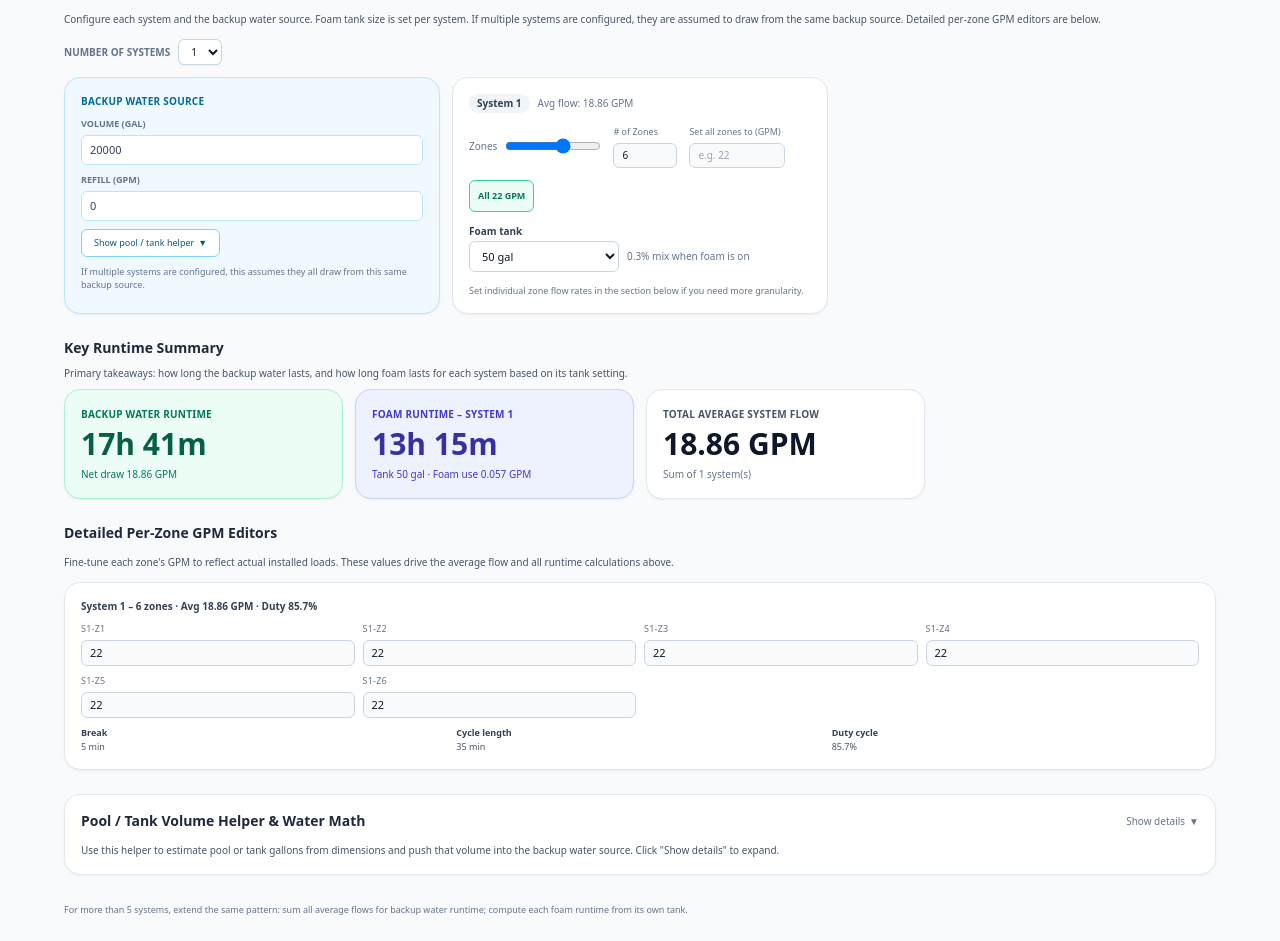
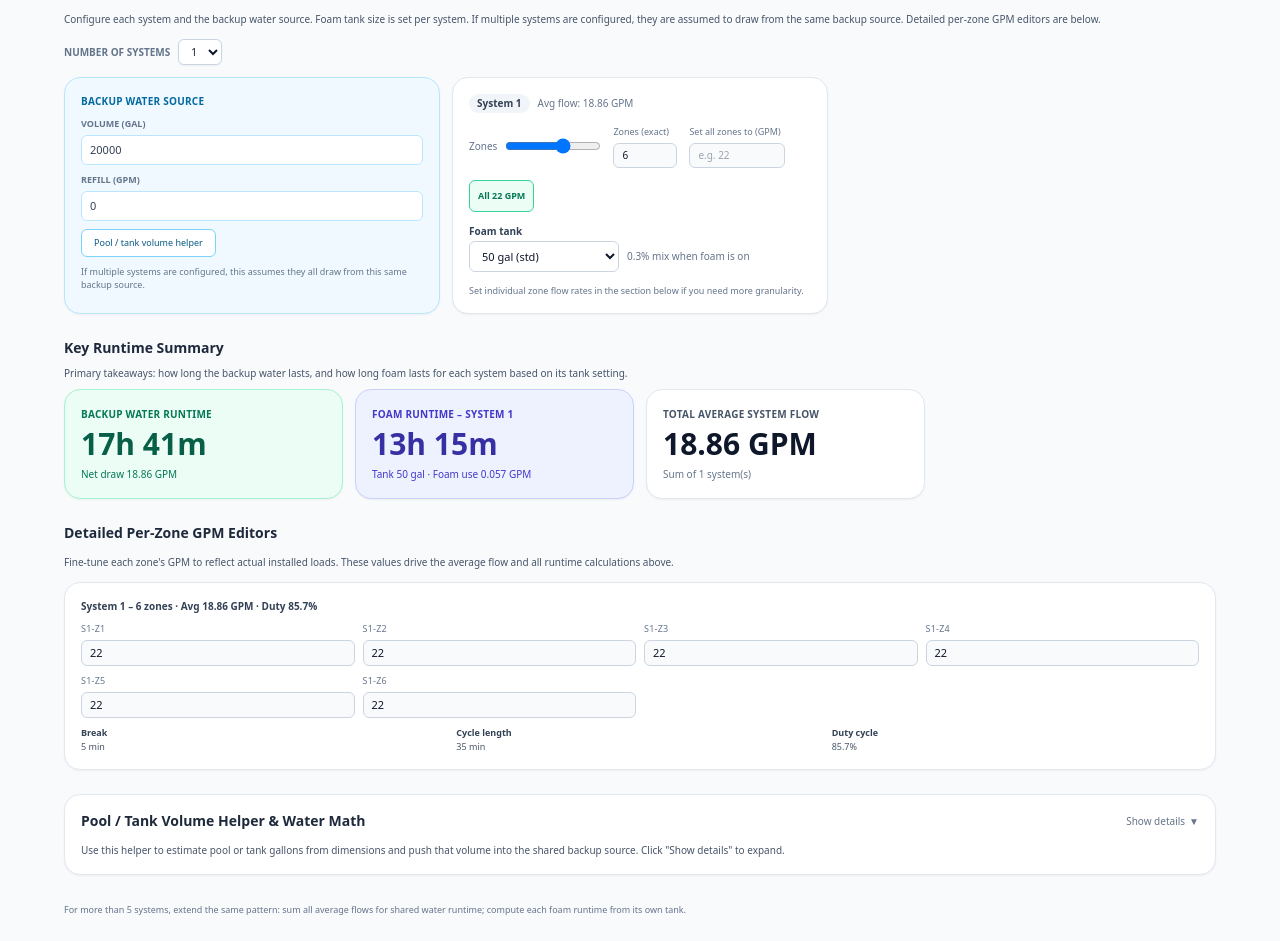
Before and after one commit to cappadonna06/Pool-and-Foam-Calculator, a Next.js app: page / in a window 1280 px wide. Shown: the part 124-1065 px from the top of the page. Built offline with nearby package versions, Linux system fonts and the light colour scheme.

Commit message:
Refactor comments and variable names for clarity

```diff
--- a/app/page.tsx
+++ b/app/page.tsx
@@ -18,12 +18,12 @@ const BREAK_MAP: Record<number, number> = {
   6: 5,
   7: 2,
   8: 2,
-  9: 2
+  9: 2,
 };
 
 const FOAM_TANK_OPTIONS = [25, 50, 100, 150];
 const FOAM_DEFAULT = 50;
-// ↑ Foam concentration updated 0.25% → 0.3%
+// 0.25% → 0.3%
 const FOAM_MIX_RATIO = 0.003; // 0.3%
 
 function clamp(n: number, min: number, max: number) {
@@ -56,14 +56,13 @@ function computeSystem(zones: number, gpmValues: number[]) {
     cycleMin,
     dutyCycle,
     avgGpm,
-    activeGpm
+    activeGpm,
   };
 }
 
-// Foam runtime now uses "usable" tank = selected size - 5 gal (not below 0)
+// Foam runtime uses usable volume = selected tank − 5 gal (not below 0)
 function computeFoamRuntime(avgGpm: number, foamTankGallons: number) {
   const avgUseGpm = Math.max(0, avgGpm || 0);
-  // apply -5 gal buffer to selected tank size
   const usableTank = Math.max(0, (Number(foamTankGallons) || 0) - 5);
 
   if (!usableTank || !avgUseGpm) {
@@ -80,7 +79,7 @@ function computeFoamRuntime(avgGpm: number, foamTankGallons: number) {
   return {
     foamUseGpm,
     minutes,
-    label: `${hours}h ${mins}m`
+    label: `${hours}h ${mins}m`,
   };
 }
 
@@ -90,26 +89,26 @@ type SystemConfig = {
   foamTankGallons: number;
 };
 
-export default function Page() {
+export default function App() {
   const [systemCount, setSystemCount] = useState<number>(1);
 
   const [systems, setSystems] = useState<SystemConfig[]>(() =>
     Array.from({ length: MAX_SYSTEMS }, () => ({
       zones: 6,
-      // Default per-zone GPM 20 → 22
+      // Default per-zone GPM = 22
       gpmValues: Array.from({ length: MAX_ZONES }, () => 22),
-      foamTankGallons: FOAM_DEFAULT
+      foamTankGallons: FOAM_DEFAULT,
     }))
   );
 
-  // 🔧 Backup water source: keep UI values as strings so the field can be cleared
+  // Backup water source inputs (as strings so users can clear the field without forcing 0)
   const [sourceGallonsInput, setSourceGallonsInput] = useState<string>("20000");
   const [sourceRefillInput, setSourceRefillInput] = useState<string>("0");
-  // Parse to numbers only for calculations
+  // Derived numeric values used for all calculations
   const sourceGallons = Math.max(0, parseFloat(sourceGallonsInput || "0") || 0);
   const sourceRefillGpm = Math.max(0, parseFloat(sourceRefillInput || "0") || 0);
 
-  // Pool / tank helper
+  // Pool helper (feeds shared source)
   const [poolShape, setPoolShape] = useState<"rect" | "circle">("rect");
   const [poolLength, setPoolLength] = useState<number>(30);
   const [poolWidth, setPoolWidth] = useState<number>(15);
@@ -117,11 +116,11 @@ export default function Page() {
   const [poolShallow, setPoolShallow] = useState<number>(3.5);
   const [poolDeep, setPoolDeep] = useState<number>(6);
 
-  // Collapsibles
+  // Collapsibles (for helpers/explanations only)
   const [showSourceDetails, setShowSourceDetails] = useState<boolean>(false);
   const [showFoamDetails, setShowFoamDetails] = useState<boolean>(false);
 
-  // Per-system math
+  // --- Per-system math ---
   const systemStats = useMemo(
     () => systems.map((s) => computeSystem(s.zones, s.gpmValues)),
     [systems]
@@ -133,13 +132,13 @@ export default function Page() {
     [systemStats, activeCount]
   );
 
-  // Combined average demand
+  // Combined average demand on the shared source
   const totalAvgGpm = useMemo(
     () => activeStats.reduce((sum, s) => sum + s.avgGpm, 0),
     [activeStats]
   );
 
-  // Pool / tank volume helper
+  // Pool volume helper
   const poolGallons = useMemo(() => {
     const shallow = Math.max(0, Number(poolShallow) || 0);
     const deep = Math.max(0, Number(poolDeep) || 0);
@@ -161,7 +160,7 @@ export default function Page() {
     }
   }, [poolShape, poolLength, poolWidth, poolDiameter, poolShallow, poolDeep]);
 
-  // Backup water runtime (all active systems)
+  // Shared backup water runtime (all active systems drawing)
   const sharedRuntime = useMemo(() => {
     const avgUseGpm = Math.max(0, totalAvgGpm || 0);
     const refill = Math.max(0, Number(sourceRefillGpm) || 0);
@@ -172,14 +171,14 @@ export default function Page() {
       return {
         netDraw,
         label: "N/A",
-        minutes: null as number | null
+        minutes: null as number | null,
       };
     }
     if (netDraw <= 0) {
       return {
         netDraw,
         label: "Unlimited (refill ≥ total demand)",
-        minutes: null as number | null
+        minutes: null as number | null,
       };
     }
 
@@ -190,11 +189,11 @@ export default function Page() {
     return {
       netDraw,
       minutes,
-      label: `${hours}h ${mins}m`
+      label: `${hours}h ${mins}m`,
     };
   }, [totalAvgGpm, sourceGallons, sourceRefillGpm]);
 
-  // Foam runtimes per active system (now uses tank-5 gal internally)
+  // Foam runtimes per active system
   const foamRuntimes = useMemo(
     () =>
       activeStats.map((s, i) =>
@@ -217,7 +216,7 @@ export default function Page() {
       const next = [...prev];
       next[index] = {
         ...next[index],
-        gpmValues: Array.from({ length: MAX_ZONES }, () => value)
+        gpmValues: Array.from({ length: MAX_ZONES }, () => value),
       };
       return next;
     });
@@ -240,7 +239,6 @@ export default function Page() {
 
   const applyPoolToSource = () => {
     if (poolGallons && isFinite(poolGallons)) {
-      // write as string so the input field updates nicely
       setSourceGallonsInput(String(poolGallons));
       setShowSourceDetails(true);
     }
@@ -250,27 +248,24 @@ export default function Page() {
     <div className="min-h-screen w-full bg-slate-50 text-slate-900 flex items-start justify-center p-6">
       <div className="w-full max-w-6xl space-y-6">
         {/* TITLE */}
-        <header className="space-y-1 flex flex-col gap-2">
+        <header className="space-y-1 flex flex-col md:flex-row md:items-baseline md:justify-between gap-2">
           <div>
             <h1 className="text-3xl font-semibold tracking-tight text-slate-900">
               Back-up Water & Foam Runtime Calculator
             </h1>
             <p className="text-sm text-slate-600">
-              Configure up to 5 systems, a backup water source, and individual foam
-              tanks to understand continuous runtime capacity.
+              Configure up to 5 systems, a backup water source, and individual foam tanks to understand continuous runtime capacity.
             </p>
           </div>
         </header>
 
-        {/* SYSTEM CONFIGURATION BLOCK + BACKUP SOURCE CARD */}
+        {/* SYSTEM CONFIGURATION BLOCK + SHARED SOURCE CARD */}
         <section className="space-y-3">
           <h2 className="text-sm font-semibold text-slate-800">
             System and Back-up Water Source Configuration
           </h2>
           <p className="text-[10px] text-slate-600">
-            Configure each system and the backup water source. Foam tank size is set
-            per system. If multiple systems are configured, they are assumed to draw
-            from the same backup source. Detailed per-zone GPM editors are below.
+            Configure each system and the backup water source. Foam tank size is set per system. If multiple systems are configured, they are assumed to draw from the same backup source. Detailed per-zone GPM editors are below.
           </p>
           <div className="flex items-center gap-2 mt-1 text-[10px]">
             <span className="uppercase text-slate-500 font-semibold">
@@ -292,9 +287,8 @@ export default function Page() {
               ))}
             </select>
           </div>
-
           <div className="grid grid-cols-1 md:grid-cols-2 xl:grid-cols-3 gap-3">
-            {/* Backup water source card */}
+            {/* Shared backup source card (light blue) */}
             <div className="bg-sky-50 border border-sky-200 rounded-2xl p-4 shadow-sm space-y-2">
               <div className="text-[10px] font-semibold uppercase tracking-wide text-sky-700">
                 Backup Water Source
@@ -328,23 +322,14 @@ export default function Page() {
               <button
                 type="button"
                 onClick={() => setShowSourceDetails((v) => !v)}
-                className="mt-2 px-3 py-1.5 rounded-md border border-sky-300 text-sky-800 bg-white hover:bg-sky-50 text-[9px] font-medium inline-flex items-center gap-1"
+                className="mt-2 px-3 py-1.5 rounded-md border border-sky-300 text-sky-800 bg-white hover:bg-sky-50 text-[9px] font-medium"
               >
-                {showSourceDetails ? (
-                  <>
-                    <span>Hide pool / tank helper</span>
-                    <span>▲</span>
-                  </>
-                ) : (
-                  <>
-                    <span>Show pool / tank helper</span>
-                    <span>▼</span>
-                  </>
-                )}
+                {showSourceDetails
+                  ? "Hide pool / source helper"
+                  : "Pool / tank volume helper"}
               </button>
               <p className="text-[9px] text-slate-500 mt-1">
-                If multiple systems are configured, this assumes they all draw from
-                this same backup source.
+                If multiple systems are configured, this assumes they all draw from this same backup source.
               </p>
             </div>
 
@@ -352,7 +337,7 @@ export default function Page() {
             {Array.from({ length: activeCount }, (_, sIdx) => {
               const stats = activeStats[sIdx];
               const cfg = systems[sIdx];
-              // check for all 22 GPM now
+              // check for all 22 now
               const all22 = cfg.gpmValues
                 .slice(0, cfg.zones)
                 .every((v) => v === 22);
@@ -387,7 +372,7 @@ export default function Page() {
                               parseInt(e.target.value, 10),
                               1,
                               MAX_ZONES
-                            )
+                            ),
                           })
                         }
                         className="w-24"
@@ -395,9 +380,7 @@ export default function Page() {
                     </div>
 
                     <div className="flex flex-col gap-1">
-                      <span className="text-[9px] text-slate-500">
-                        # of Zones
-                      </span>
+                      <span className="text-[9px] text-slate-500">Zones (exact)</span>
                       <input
                         type="number"
                         min={1}
@@ -409,7 +392,7 @@ export default function Page() {
                               parseInt(e.target.value || "1", 10),
                               1,
                               MAX_ZONES
-                            )
+                            ),
                           })
                         }
                         className="w-16 rounded-md bg-slate-50 border border-slate-300 px-2 py-1 text-[10px]"
@@ -417,13 +400,11 @@ export default function Page() {
                     </div>
 
                     <div className="flex flex-col gap-1">
-                      <span className="text-[9px] text-slate-500">
-                        Set all zones to (GPM)
-                      </span>
+                      <span className="text-[9px] text-slate-500">Set all zones to (GPM)</span>
                       <input
                         type="number"
                         min={0}
-                        step={0.1}
+                        step={1}
                         placeholder="e.g. 22"
                         className="w-24 rounded-md bg-slate-50 border border-slate-300 px-2 py-1 text-[10px]"
                         onBlur={(e) => {
@@ -457,7 +438,7 @@ export default function Page() {
                             foamTankGallons: Math.max(
                               0,
                               Number(e.target.value) || 0
-                            )
+                            ),
                           })
                         }
                         className="w-full max-w-[150px] rounded-md bg-white border border-slate-300 px-2 py-1.5 text-[11px]"
@@ -465,7 +446,7 @@ export default function Page() {
                         <option value={0}>No foam</option>
                         {FOAM_TANK_OPTIONS.map((size) => (
                           <option key={size} value={size}>
-                            {size} gal{size === FOAM_DEFAULT ? "" : ""}
+                            {size} gal{size === FOAM_DEFAULT ? " (std)" : ""}
                           </option>
                         ))}
                       </select>
@@ -485,14 +466,14 @@ export default function Page() {
           </div>
         </section>
 
-        {/* KEY RUNTIME SUMMARY */}
+        {/* KEY RUNTIME SUMMARY: WATER + FOAM */}
         <section className="space-y-2">
           <h2 className="text-sm font-semibold text-slate-800">
             Key Runtime Summary
           </h2>
           <p className="text-[10px] text-slate-600">
-            Primary takeaways: how long the backup water lasts, and how long foam
-            lasts for each system based on its tank setting.
+            Primary takeaways: how long the backup water lasts, and how long
+            foam lasts for each system based on its tank setting.
           </p>
           <div className="grid grid-cols-1 md:grid-cols-3 xl:grid-cols-4 gap-3">
             <HighlightCard
@@ -533,7 +514,7 @@ export default function Page() {
           </div>
         </section>
 
-        {/* PER-ZONE GPM EDITORS */}
+        {/* PER-ZONE GPM EDITORS (SEPARATE, ALWAYS READY) */}
         <section className="space-y-3">
           <h2 className="text-sm font-semibold text-slate-800">
             Detailed Per-Zone GPM Editors
@@ -553,8 +534,7 @@ export default function Page() {
                 >
                   <div className="text-[10px] font-semibold text-slate-700 mb-1">
                     System {sIdx + 1} – {stats.z} zones · Avg{" "}
-                    {stats.avgGpm.toFixed(2)} GPM · Duty{" "}
-                    {(stats.dutyCycle * 100).toFixed(1)}%
+                    {stats.avgGpm.toFixed(2)} GPM · Duty {(stats.dutyCycle * 100).toFixed(1)}%
                   </div>
                   <div className="grid grid-cols-2 md:grid-cols-3 lg:grid-cols-4 gap-2">
                     {Array.from({ length: stats.z }, (_, zIdx) => (
@@ -565,7 +545,7 @@ export default function Page() {
                         <input
                           type="number"
                           min={0}
-                          // ↑ arrows now change by 1 instead of 0.1
+                          // arrows change by 1
                           step={1}
                           value={cfg.gpmValues[zIdx] ?? 0}
                           onChange={(e) =>
@@ -586,15 +566,11 @@ export default function Page() {
                       <div>{stats.breakMin} min</div>
                     </div>
                     <div>
-                      <div className="font-semibold text-slate-700">
-                        Cycle length
-                      </div>
+                      <div className="font-semibold text-slate-700">Cycle length</div>
                       <div>{stats.cycleMin} min</div>
                     </div>
                     <div>
-                      <div className="font-semibold text-slate-700">
-                        Duty cycle
-                      </div>
+                      <div className="font-semibold text-slate-700">Duty cycle</div>
                       <div>{(stats.dutyCycle * 100).toFixed(1)}%</div>
                     </div>
                   </div>
@@ -604,7 +580,7 @@ export default function Page() {
           </div>
         </section>
 
-        {/* POOL / TANK HELPER & WATER MATH (COLLAPSIBLE) */}
+        {/* OPTIONAL HELPERS & MATH EXPLANATIONS */}
         <section className="bg-white border border-slate-200 rounded-2xl p-4 shadow-sm space-y-3">
           <div className="flex items-center justify-between">
             <h2 className="text-sm font-semibold text-slate-800">
@@ -631,7 +607,7 @@ export default function Page() {
           {!showSourceDetails && (
             <p className="text-[10px] text-slate-600">
               Use this helper to estimate pool or tank gallons from dimensions and
-              push that volume into the backup water source. Click "Show details" to
+              push that volume into the shared backup source. Click "Show details" to
               expand.
             </p>
           )}
@@ -643,9 +619,9 @@ export default function Page() {
                   Water source math (all active systems)
                 </div>
                 <p>
-                  Total avg demand = sum of each system&apos;s avg GPM. Net draw =
-                  total demand − refill. Runtime = source gallons ÷ net draw when net
-                  draw &gt; 0.
+                  Total avg demand = sum of each system's avg GPM. Net draw = total
+                  demand − refill. Runtime = source gallons ÷ net draw when net draw
+                  &gt; 0.
                 </p>
                 <ul className="list-disc list-inside space-y-1 text-slate-600">
                   <li>Total avg demand: {totalAvgGpm.toFixed(2)} GPM</li>
@@ -660,8 +636,8 @@ export default function Page() {
                   Pool / tank volume
                 </div>
                 <p className="text-slate-600">
-                  Estimate a pool or tank volume with average depth and apply it to
-                  the backup water source.
+                  Estimate a pool or tank volume with average depth and apply it to the
+                  shared backup source.
                 </p>
                 <div className="flex items-center gap-3 text-[10px]">
                   <label className="flex items-center gap-1">
@@ -739,7 +715,7 @@ export default function Page() {
                     disabled={!poolGallons}
                     className="px-3 py-1.5 rounded-full text-[9px] border border-slate-300 text-slate-800 bg-slate-50 hover:bg-slate-100 disabled:opacity-40"
                   >
-                    Use as backup source
+                    Use as shared source
                   </button>
                 </div>
               </div>
@@ -747,7 +723,6 @@ export default function Page() {
           )}
         </section>
 
-        {/* FOAM MATH & ASSUMPTIONS (OPTIONAL) */}
         {showFoamDetails && (
           <section className="bg-white border border-slate-200 rounded-2xl p-4 shadow-sm space-y-3 text-[11px] text-slate-700">
             <div className="flex items-center justify-between">
@@ -762,10 +737,9 @@ export default function Page() {
               </button>
             </div>
             <p>
-              Foam concentrate is injected at <strong>0.3%</strong> of each system&apos;s average
-              solution flow. Runtime uses the selected tank size minus 5 gallons of
-              unusable volume. Each system&apos;s foam runtime is independent of the backup water
-              volume.
+              Foam concentrate is injected at <strong>0.3%</strong> of each system's average solution
+              flow. Runtime uses the selected tank size minus 5 gallons of unusable volume.
+              Each system's foam runtime is independent of the shared backup volume.
             </p>
             <ul className="list-disc list-inside space-y-1 text-slate-600">
               {activeStats.map((s, i) => {
@@ -773,14 +747,17 @@ export default function Page() {
                 const tank = systems[i].foamTankGallons;
                 if (tank <= 0) {
                   return (
-                    <li key={i}>System {i + 1}: No foam configured.</li>
+                    <li key={i}>
+                      System {i + 1}: No foam configured.
+                    </li>
                   );
                 }
                 return (
                   <li key={i}>
                     System {i + 1}: Qavg = {s.avgGpm.toFixed(2)} GPM → foam use =
-                    {` ${foam.foamUseGpm.toFixed(3)} `}GPM → runtime = {foam.label}.
-                    (Tank {tank} gal, using {Math.max(0, tank - 5)} gal for runtime)
+                    {" "}
+                    {foam.foamUseGpm.toFixed(3)} GPM → runtime = {foam.label}.
+                    (Tank {tank} gal, using {Math.max(0, tank - 5)} gal)
                   </li>
                 );
               })}
@@ -790,7 +767,7 @@ export default function Page() {
 
         <footer className="pt-1 text-[9px] text-slate-500">
           For more than {MAX_SYSTEMS} systems, extend the same pattern: sum all
-          average flows for backup water runtime; compute each foam runtime from its
+          average flows for shared water runtime; compute each foam runtime from its
           own tank.
         </footer>
       </div>
@@ -802,7 +779,7 @@ function HighlightCard({
   title,
   value,
   subtitle,
-  variant = "neutral"
+  variant = "neutral",
 }: {
   title: string;
   value: string;
@@ -849,7 +826,7 @@ function HighlightCard({
 function NumberField({
   label,
   value,
-  onChange
+  onChange,
 }: {
   label: string;
   value: number;
```
